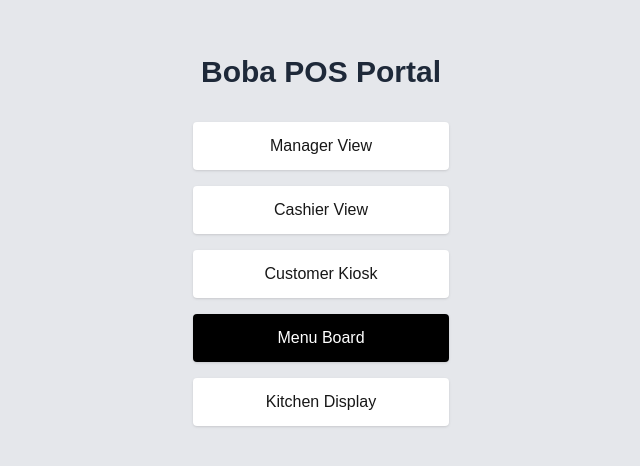
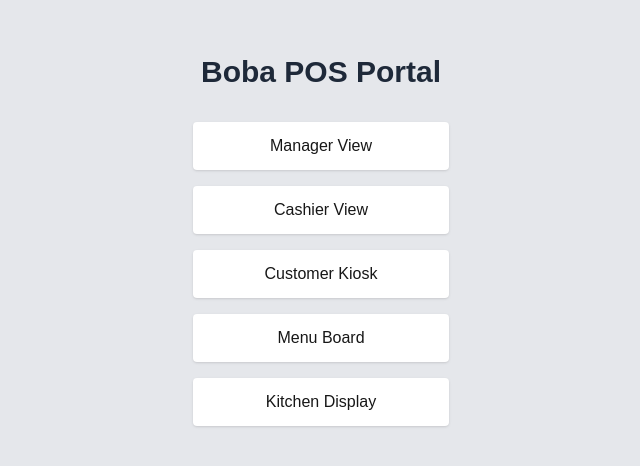
Before and after one commit to CSCE-331-Spring-2026-900-908/csce-331-project3-team12, a Next.js app: page / in a window 1280 px wide. Shown: the part 160-626 px from the top of the page, without its empty margins (319-959 px from the left). Built offline with nearby package versions, Linux system fonts and the light colour scheme.

Commit message:
Change Menu Board button style to white background

```diff
--- a/app/page.tsx
+++ b/app/page.tsx
@@ -37,7 +37,7 @@ export default function Portal() {
 
         <button
           onClick={() => router.push("/menu_board")}
-          className="bg-black text-white p-3 rounded shadow hover:bg-gray-900 transition"
+          className="bg-white p-3 rounded shadow hover:bg-gray-100 transition"
         >
           Menu Board
         </button>
```
